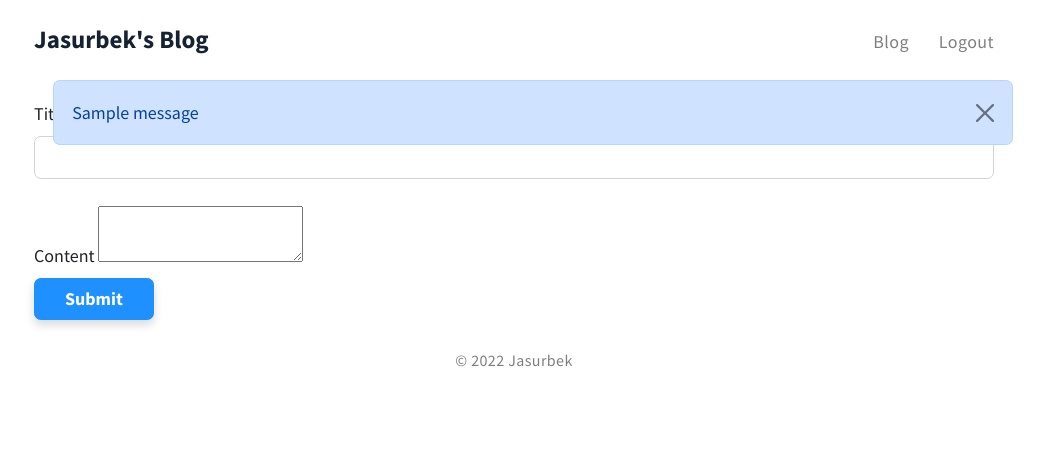
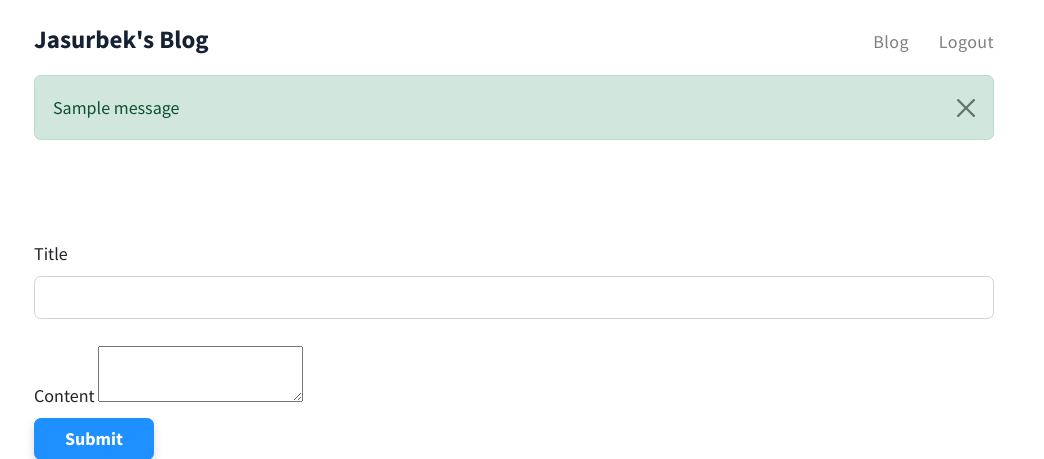
Before and after one commit to pythondeveloper0544/myblog, a Flask app: page /create-post in a window 1280 px wide. Shown: the top 459 px of the page, without its empty margins (126-1170 px from the left). Run offline with Flask 2, Linux system fonts and the light colour scheme; a user stored in the database is signed in; tables that the repository leaves empty hold one stand-in row (values such as "Sample post"); one stand-in notice (Sample message) is shown; some libraries are stand-ins or nearby versions.

Commit message:
flash messages

```diff
--- a/myblog/posts/routes.py
+++ b/myblog/posts/routes.py
@@ -42,6 +42,9 @@ def post_detail(id, slug):
 @login_required
 def edit_post(id):
     article = Article.query.get_or_404(id)
+    if article.poster == current_user:
+        flash('You can\'t edit this post', "danger")
+        return redirect(f'/post/{article.id}/{article.slug}')
     form = ArticleForm()
     if form.validate_on_submit():
         article.title = form.title.data
@@ -50,16 +53,19 @@ def edit_post(id):
         db.session.add(article)
         db.session.commit()
         flash('Post has been edited')
-        return redirect(url_for('posts.show_posts'))
+        return redirect(f'/post/{article.id}/{article.slug}')
     form.title.data = article.title
     form.slug.data = article.slug
     form.content.data = article.content
     return render_template('posts/edit_post.html', form=form)
 
 @posts.route('/delete-post/<int:id>')
-@login_required
+
 def delete_post(id):
     article = Article.query.get_or_404(id)
+    if article.poster is current_user:
+        flash(f'You can\'t delete this post', "danger")
+        return redirect(f'/post/{article.id}/{article.slug}')
     db.session.delete(article)
     db.session.commit()
     flash('Post has been deleted')
--- a/myblog/static/css/style.css
+++ b/myblog/static/css/style.css
@@ -1006,7 +1006,8 @@ article pre {
 }
 
 .message {
-  position: fixed;
-  top: 10%;
-  left: 14%;
+  /*position: fixed;*/
+  /*top: 10%;*/
+  /*left: 14%;*/
+  margin-top: 75px;
 }
--- a/myblog/templates/base.html
+++ b/myblog/templates/base.html
@@ -74,14 +74,14 @@
     </div>
 </header>
 
-{% with messages = get_flashed_messages() %}
+{% with messages = get_flashed_messages(with_categories=true) %}
     {% if messages %}
-        <div class="message alert alert-primary alert-dismissible fade show w-75" role="alert">
-            {% for message in messages %}
-                {{ message }}
-            {% endfor %}
+        {% for category, message in messages %}
+        <div class="message alert alert-{{ category }} alert-dismissible fade show w-75 mx-auto" role="alert">
+            {{ message }}
             <button type="button" class="btn-close" data-bs-dismiss="alert" aria-label="Close"></button>
         </div>
+        {% endfor %}
     {% endif %}
 {% endwith %}
 
--- a/myblog/users/routes.py
+++ b/myblog/users/routes.py
@@ -16,7 +16,7 @@ def register():
         user.set_password(form.password1.data)
         db.session.add(user)
         db.session.commit()
-        flash('Your account has been created')
+        flash('Your account has been created', "success")
         return redirect('login')
     return render_template('users/register.html', form=form)
 
@@ -28,10 +28,10 @@ def login():
         user = Users.query.filter_by(email=form.email.data).first()
         if user and user.check_password(form.password.data):
             login_user(user, remember=form.remember.data)
-            flash("You're successfully logged in!")
+            flash("You're successfully logged in!", "success")
             return redirect('/')
         else:
-            flash('Login unsuccessfully. Please check email an password again.')
+            flash('Login unsuccessfully. Please check email an password again.', "warning")
     return render_template('users/login.html', form=form)
 
 
```
